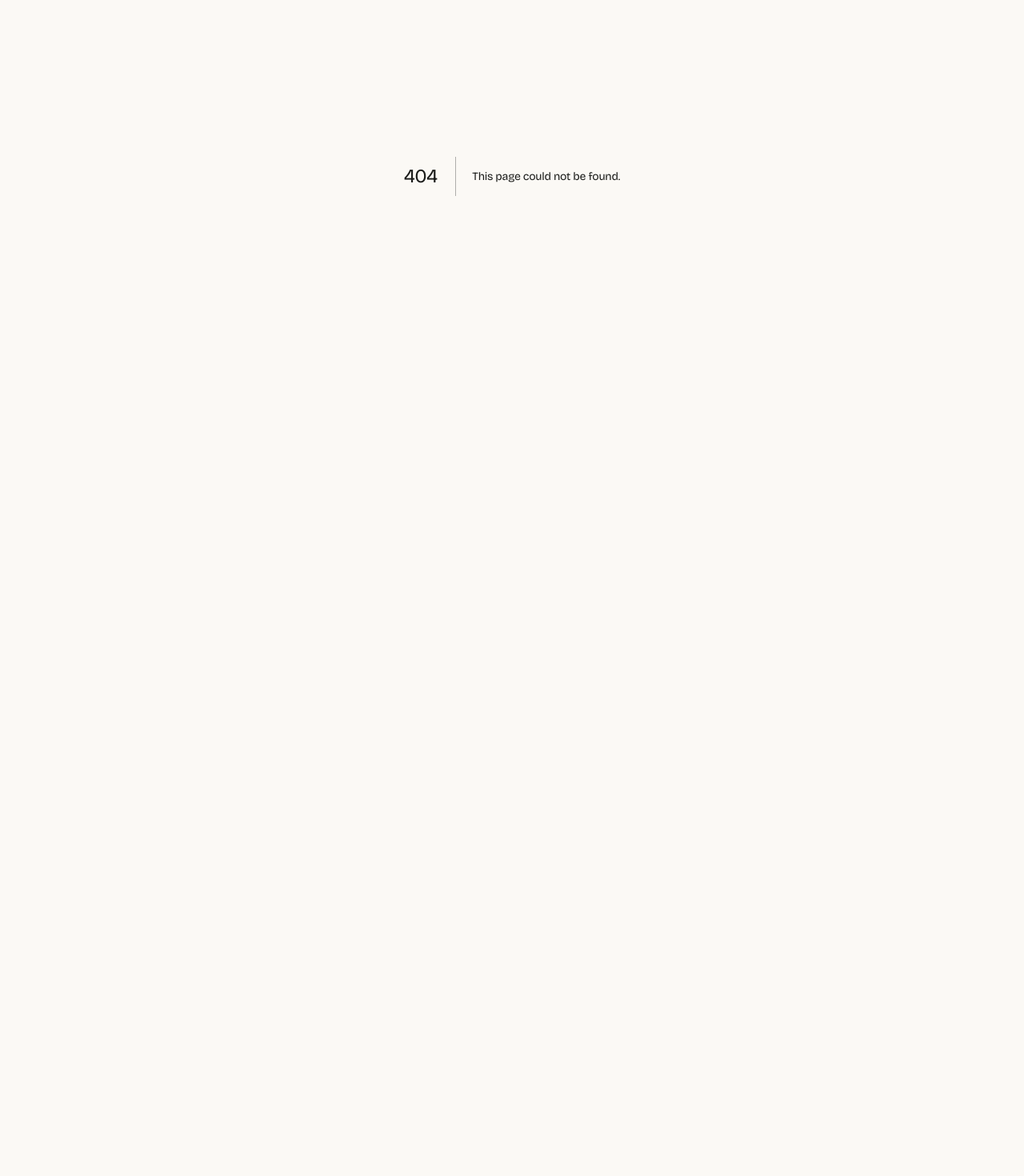
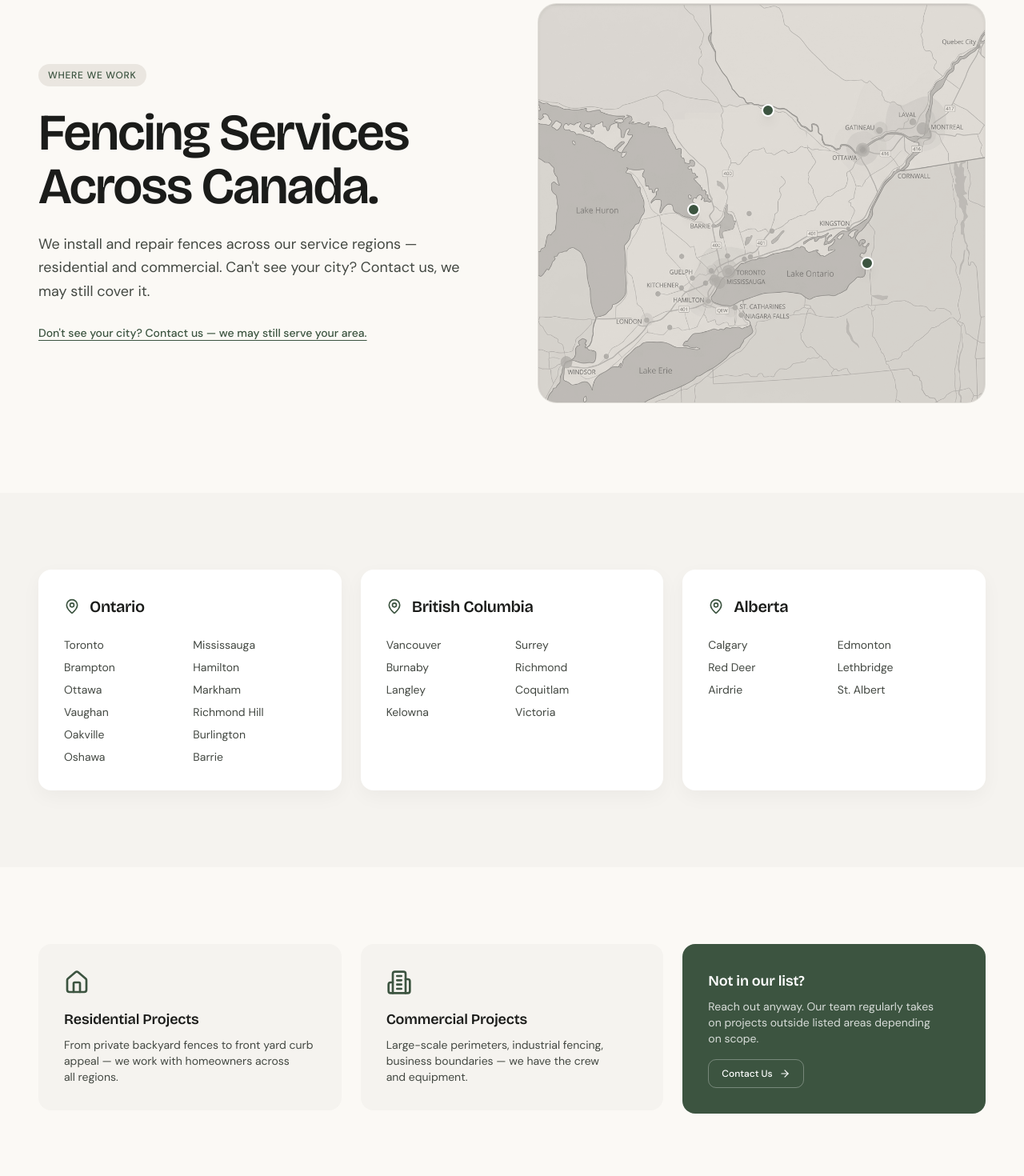
Before and after one commit to singhjashanjot/H-V-enterprise-ltd-client-work, a Next.js app in the folder apps/web/: page /service-areas in a window 1280 px wide. Before the commit this address had no page. Shown: the part 180-1650 px from the top of the page at 80% size. Before the commit the page ends 800 px from the top, so only its background shows below. Built offline with nearby package versions, Linux system fonts and the light colour scheme.

Commit message:
feat(service-areas): add service coverage page with region map

```diff
--- /dev/null
+++ b/apps/web/src/app/service-areas/page.tsx
@@ -0,0 +1,125 @@
+import type { Metadata } from 'next';
+import Link from 'next/link';
+import Image from 'next/image';
+import { MapPin, Home, Building2, ArrowRight } from 'lucide-react';
+import { Header, Footer } from '@/components/layout';
+import { Button, Badge } from '@hv/ui';
+import { serviceRegions } from '@hv/constants';
+import { AnimateOnScroll, StaggerContainer, StaggerItem } from '@/components/common/animate-on-scroll';
+import { CtaBanner } from '@/components/features/home/cta-banner';
+
+export const metadata: Metadata = {
+  title: 'Service Areas',
+  description: 'We install and repair fences across our service regions — residential and commercial.',
+};
+
+export default function ServiceAreasPage() {
+  return (
+    <>
+      <Header />
+      <main className="pt-[72px]">
+        {/* Hero */}
+        <section className="bg-background py-20 md:py-28">
+          <div className="mx-auto grid max-w-7xl items-center gap-16 px-5 md:px-8 lg:grid-cols-12 lg:px-12">
+
+            {/* ─── Left Column — Content ─── */}
+            <div className="lg:col-span-6">
+              <AnimateOnScroll>
+                <Badge variant="durability" className="mb-6">Where We Work</Badge>
+                <h1 className="max-w-3xl font-display text-headline-lg text-on-surface">
+                  Fencing Services Across Canada.
+                </h1>
+                <p className="mt-6 font-body text-body-lg text-on-surface-variant">
+                  We install and repair fences across our service regions — residential and commercial. Can&apos;t see your city? Contact us, we may still cover it.
+                </p>
+                <div className="mt-6">
+                  <Link href="/contact" className="font-body text-sm font-medium text-primary-container underline underline-offset-4 transition-colors hover:text-primary">
+                    Don&apos;t see your city? Contact us — we may still serve your area.
+                  </Link>
+                </div>
+              </AnimateOnScroll>
+            </div>
+
+            {/* ─── Right Column — Map ─── */}
+            <div className="lg:col-span-6">
+              <AnimateOnScroll delay={0.2}>
+                <div className="relative h-[400px] overflow-hidden rounded-2xl border border-outline-variant/30 bg-[#EAE6E0] shadow-inner md:h-[500px]">
+                  <Image
+                    src="/images/service-area-map.png"
+                    alt="Service area map of Canada"
+                    fill
+                    className="object-cover opacity-50 mix-blend-multiply grayscale"
+                  />
+                  {/* Decorative Map Markers */}
+                  <div className="absolute left-1/3 top-1/2 animate-pulse rounded-full border-2 border-white bg-primary-container p-1.5 shadow-lg" />
+                  <div className="absolute left-1/2 top-1/4 rounded-full border-2 border-white bg-primary-container p-1.5 shadow-lg" />
+                  <div className="absolute bottom-1/3 right-1/4 rounded-full border-2 border-white bg-primary-container p-1.5 shadow-lg" />
+                </div>
+              </AnimateOnScroll>
+            </div>
+
+          </div>
+        </section>
+
+        {/* Regions Grid */}
+        <section className="bg-surface-container-low py-16 md:py-24">
+          <div className="mx-auto max-w-7xl px-5 md:px-8 lg:px-12">
+            <StaggerContainer className="grid gap-6 lg:grid-cols-3">
+              {serviceRegions.map((region) => (
+                <StaggerItem key={region.province} className="h-full">
+                  <div className="flex h-full flex-col rounded-xl bg-surface-container-lowest p-8 shadow-ambient-sm transition-all duration-300 hover:-translate-y-1 hover:shadow-ambient">
+                    <div className="flex items-center gap-3">
+                      <MapPin className="h-5 w-5 text-primary-container" />
+                      <h2 className="font-display text-xl font-semibold text-on-surface">{region.province}</h2>
+                    </div>
+                    <div className="mt-6 grid grid-cols-2 gap-2">
+                      {region.cities.map((city) => (
+                        <span key={city} className="font-body text-sm text-on-surface-variant">{city}</span>
+                      ))}
+                    </div>
+                  </div>
+                </StaggerItem>
+              ))}
+            </StaggerContainer>
+          </div>
+        </section>
+
+        {/* Service Types */}
+        <section className="bg-background py-16 md:py-24">
+          <div className="mx-auto max-w-7xl px-5 md:px-8 lg:px-12">
+            <StaggerContainer className="grid gap-6 md:grid-cols-3">
+              <StaggerItem>
+                <div className="rounded-xl bg-surface-container-low p-8">
+                  <Home className="h-8 w-8 text-primary-container" />
+                  <h3 className="mt-4 font-display text-lg font-semibold text-on-surface">Residential Projects</h3>
+                  <p className="mt-2 font-body text-sm text-on-surface-variant">From private backyard fences to front yard curb appeal — we work with homeowners across all regions.</p>
+                </div>
+              </StaggerItem>
+              <StaggerItem>
+                <div className="rounded-xl bg-surface-container-low p-8">
+                  <Building2 className="h-8 w-8 text-primary-container" />
+                  <h3 className="mt-4 font-display text-lg font-semibold text-on-surface">Commercial Projects</h3>
+                  <p className="mt-2 font-body text-sm text-on-surface-variant">Large-scale perimeters, industrial fencing, business boundaries — we have the crew and equipment.</p>
+                </div>
+              </StaggerItem>
+              <StaggerItem>
+                <div className="rounded-xl bg-primary-container p-8">
+                  <h3 className="font-display text-lg font-semibold text-on-primary">Not in our list?</h3>
+                  <p className="mt-2 font-body text-sm text-on-primary/80">Reach out anyway. Our team regularly takes on projects outside listed areas depending on scope.</p>
+                  <Link href="/contact" className="mt-4 inline-block">
+                    <Button variant="secondary" size="sm" className="border-on-primary/30 text-on-primary hover:bg-on-primary hover:text-primary">
+                      Contact Us <ArrowRight className="h-3.5 w-3.5" />
+                    </Button>
+                  </Link>
+                </div>
+              </StaggerItem>
+            </StaggerContainer>
+          </div>
+        </section>
+
+        <CtaBanner />
+      </main>
+      <Footer />
+    </>
+  );
+}
```
